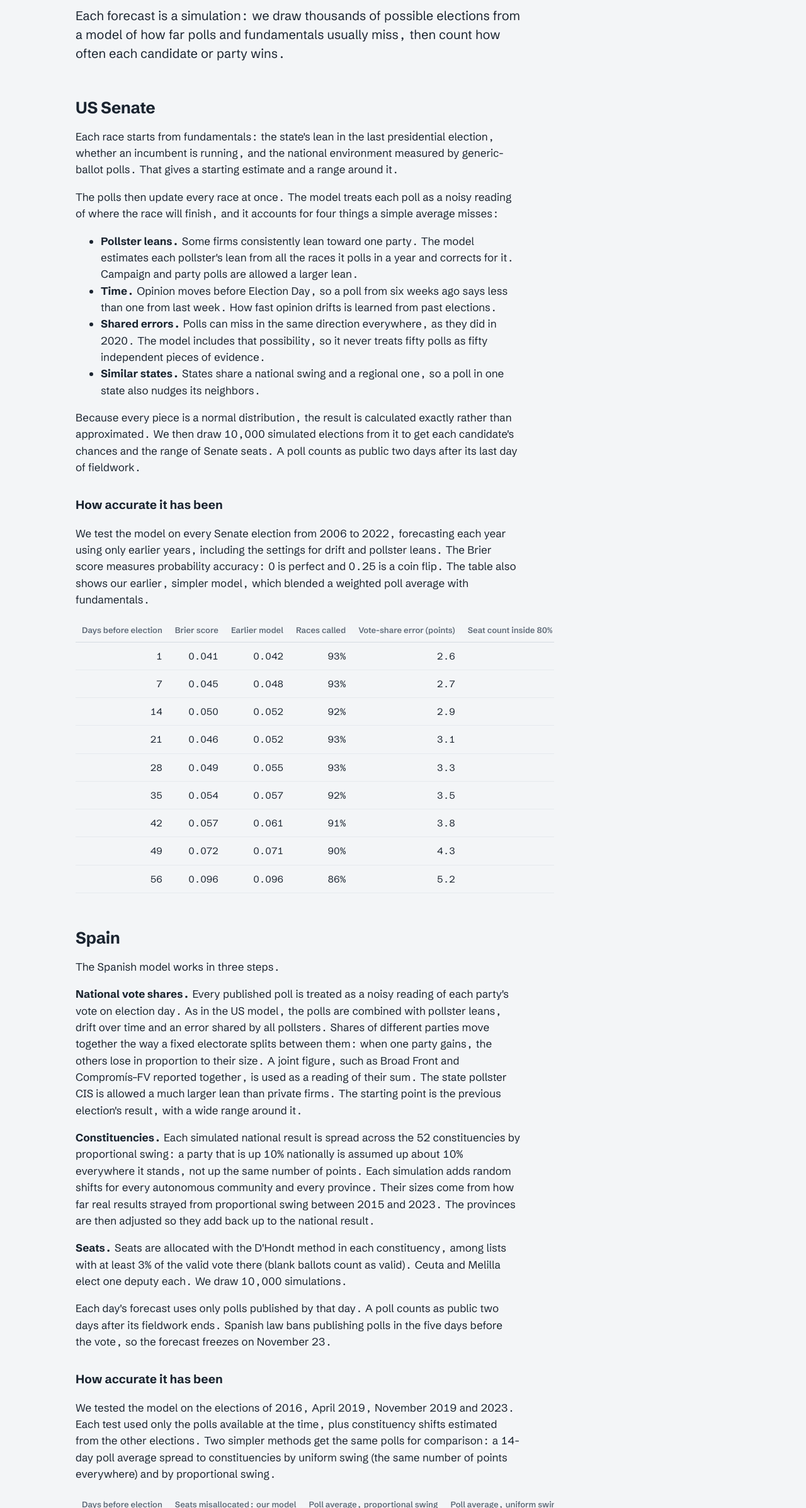
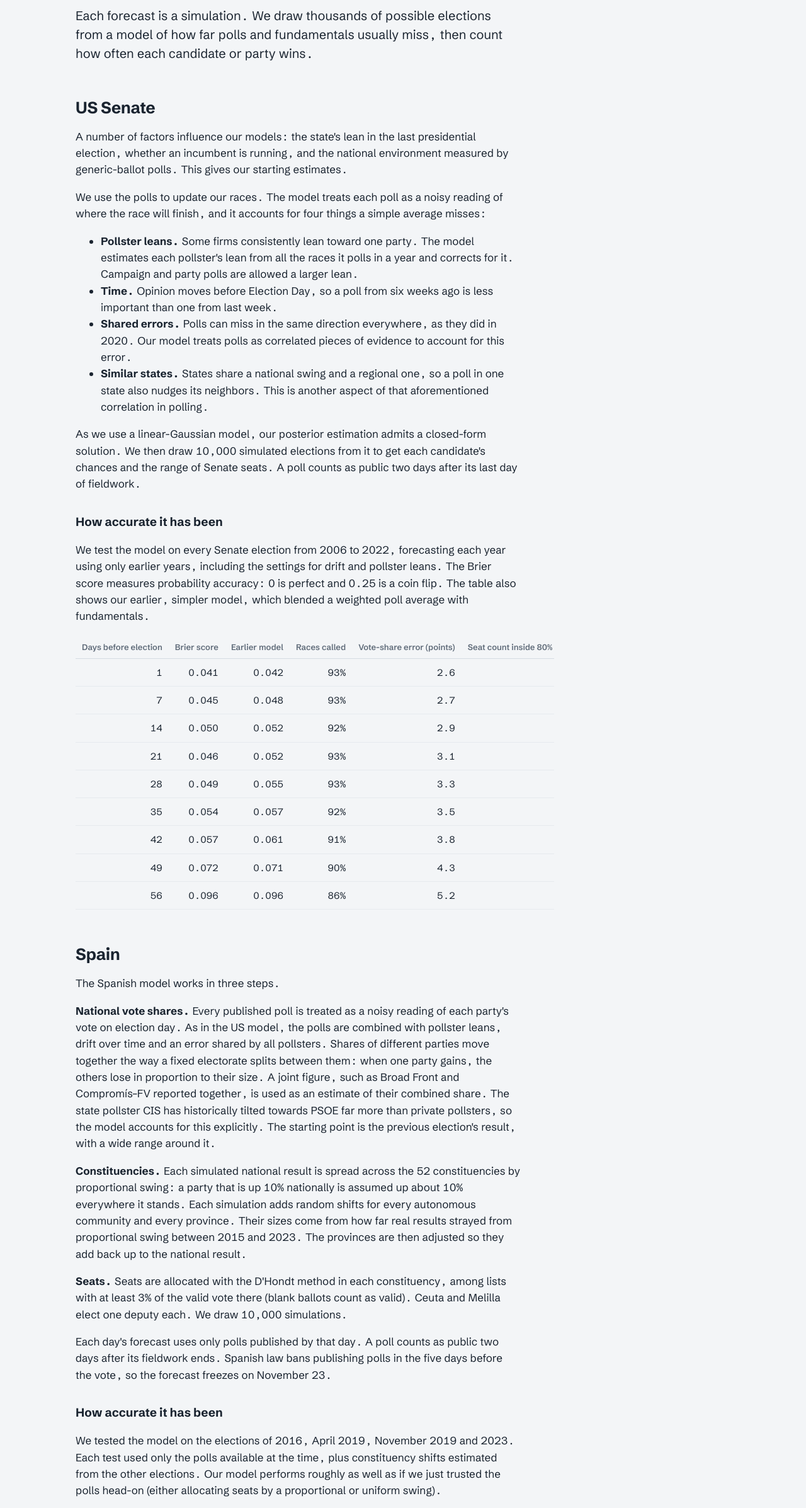
Before and after one commit to ZaMalik123/election-forecasts, a plain HTML site: page site/dist/methodology/index.html in a window 1280 px wide. Shown: the part 166-2560 px from the top of the page at 63% size. Drawn offline with Linux system fonts and the light colour scheme.

Commit message:
Revisions
Updated the methodology and added contact information.

```diff
--- a/site/dist/methodology/index.html
+++ b/site/dist/methodology/index.html
@@ -28,17 +28,17 @@
 
 <div class="prose">
 <h1>How the forecasts work</h1>
-<p class="lede">Each forecast is a simulation: we draw thousands of possible elections from a model of how far polls and fundamentals usually miss, then count how often each candidate or party wins.</p>
+<p class="lede">Each forecast is a simulation. We draw thousands of possible elections from a model of how far polls and fundamentals usually miss, then count how often each candidate or party wins.</p>
 <h2>US Senate</h2>
-<p>Each race starts from fundamentals: the state's lean in the last presidential election, whether an incumbent is running, and the national environment measured by generic-ballot polls. That gives a starting estimate and a range around it.</p>
-<p>The polls then update every race at once. The model treats each poll as a noisy reading of where the race will finish, and it accounts for four things a simple average misses:</p>
+<p>A number of factors influence our models: the state's lean in the last presidential election, whether an incumbent is running, and the national environment measured by generic-ballot polls. This gives our starting estimates.</p>
+<p>We use the polls to update our races. The model treats each poll as a noisy reading of where the race will finish, and it accounts for four things a simple average misses:</p>
 <ul>
 <li><strong>Pollster leans.</strong> Some firms consistently lean toward one party. The model estimates each pollster's lean from all the races it polls in a year and corrects for it. Campaign and party polls are allowed a larger lean.</li>
-<li><strong>Time.</strong> Opinion moves before Election Day, so a poll from six weeks ago says less than one from last week. How fast opinion drifts is learned from past elections.</li>
-<li><strong>Shared errors.</strong> Polls can miss in the same direction everywhere, as they did in 2020. The model includes that possibility, so it never treats fifty polls as fifty independent pieces of evidence.</li>
-<li><strong>Similar states.</strong> States share a national swing and a regional one, so a poll in one state also nudges its neighbors.</li>
+<li><strong>Time.</strong> Opinion moves before Election Day, so a poll from six weeks ago is less important than one from last week. </li>
+<li><strong>Shared errors.</strong> Polls can miss in the same direction everywhere, as they did in 2020. Our model treats polls as correlated pieces of evidence to account for this error.</li>
+<li><strong>Similar states.</strong> States share a national swing and a regional one, so a poll in one state also nudges its neighbors. This is another aspect of that aforementioned correlation in polling.</li>
 </ul>
-<p>Because every piece is a normal distribution, the result is calculated exactly rather than approximated. We then draw 10,000 simulated elections from it to get each candidate's chances and the range of Senate seats. A poll counts as public two days after its last day of fieldwork.</p>
+<p>As we use a linear-Gaussian model, our posterior estimation admits a closed-form solution. We then draw 10,000 simulated elections from it to get each candidate's chances and the range of Senate seats. A poll counts as public two days after its last day of fieldwork.</p>
 <h3>How accurate it has been</h3>
 <p>We test the model on every Senate election from 2006 to 2022, forecasting each year using only earlier years, including the settings for drift and pollster leans. The Brier score measures probability accuracy: 0 is perfect and 0.25 is a coin flip. The table also shows our earlier, simpler model, which blended a weighted poll average with fundamentals.</p>
 </div>
@@ -46,16 +46,16 @@
 <div class="prose">
 <h2 id="spain">Spain</h2>
 <p>The Spanish model works in three steps.</p>
-<p><strong>National vote shares.</strong> Every published poll is treated as a noisy reading of each party's vote on election day. As in the US model, the polls are combined with pollster leans, drift over time and an error shared by all pollsters. Shares of different parties move together the way a fixed electorate splits between them: when one party gains, the others lose in proportion to their size. A joint figure, such as Broad Front and Compromís–FV reported together, is used as a reading of their sum. The state pollster CIS is allowed a much larger lean than private firms. The starting point is the previous election's result, with a wide range around it.</p>
-<p><strong>Constituencies.</strong> Each simulated national result is spread across the 52 constituencies by proportional swing: a party that is up 10% nationally is assumed up about 10% everywhere it stands, not up the same number of points. Each simulation adds random shifts for every autonomous community and every province. Their sizes come from how far real results strayed from proportional swing between 2015 and 2023. The provinces are then adjusted so they add back up to the national result.</p>
+<p><strong>National vote shares.</strong> Every published poll is treated as a noisy reading of each party's vote on election day. As in the US model, the polls are combined with pollster leans, drift over time and an error shared by all pollsters. Shares of different parties move together the way a fixed electorate splits between them: when one party gains, the others lose in proportion to their size. A joint figure, such as Broad Front and Compromís–FV reported together, is used as an estimate of their combined share. The state pollster CIS has historically tilted towards PSOE far more than private pollsters, so the model accounts for this explicitly. The starting point is the previous election's result, with a wide range around it.</p>
+<p><strong>Constituencies.</strong> Each simulated national result is spread across the 52 constituencies by proportional swing: a party that is up 10% nationally is assumed up about 10% everywhere it stands. Each simulation adds random shifts for every autonomous community and every province. Their sizes come from how far real results strayed from proportional swing between 2015 and 2023. The provinces are then adjusted so they add back up to the national result.</p>
 <p><strong>Seats.</strong> Seats are allocated with the D'Hondt method in each constituency, among lists with at least 3% of the valid vote there (blank ballots count as valid). Ceuta and Melilla elect one deputy each. We draw 10,000 simulations.</p>
 <p>Each day's forecast uses only polls published by that day. A poll counts as public two days after its fieldwork ends. Spanish law bans publishing polls in the five days before the vote, so the forecast freezes on November 23.</p>
 <h3>How accurate it has been</h3>
-<p>We tested the model on the elections of 2016, April 2019, November 2019 and 2023. Each test used only the polls available at the time, plus constituency shifts estimated from the other elections. Two simpler methods get the same polls for comparison: a 14-day poll average spread to constituencies by uniform swing (the same number of points everywhere) and by proportional swing.</p>
+<p>We tested the model on the elections of 2016, April 2019, November 2019 and 2023. Each test used only the polls available at the time, plus constituency shifts estimated from the other elections. Our model performs roughly as well as if we just trusted the polls head-on (either allocating seats by a proportional or uniform swing).</p>
 </div>
 <div class='tablewrap' style='max-width: 760px'><table><thead><tr><th class='num'>Days before election</th><th class='num'>Seats misallocated: our model</th><th class='num'>Poll average, proportional swing</th><th class='num'>Poll average, uniform swing</th><th class='num'>Vote-share error (points)</th><th class='num'>Seat counts inside 80% range</th></tr></thead><tbody><tr><td class='num'>1</td><td class='num'>18</td><td class='num'>18</td><td class='num'>20</td><td class='num'>0.7</td><td class='num'>40 of 41</td></tr><tr><td class='num'>7</td><td class='num'>21</td><td class='num'>20</td><td class='num'>20</td><td class='num'>0.8</td><td class='num'>38 of 41</td></tr><tr><td class='num'>14</td><td class='num'>21</td><td class='num'>22</td><td class='num'>23</td><td class='num'>0.9</td><td class='num'>37 of 41</td></tr><tr><td class='num'>28</td><td class='num'>24</td><td class='num'>21</td><td class='num'>24</td><td class='num'>1.0</td><td class='num'>37 of 41</td></tr><tr><td class='num'>56</td><td class='num'>33</td><td class='num'>36</td><td class='num'>36</td><td class='num'>1.7</td><td class='num'>34 of 41</td></tr></tbody></table></div><p class='small'>Seats misallocated is half the sum, over all parties, of the gap between forecast and actual seats, averaged over the four elections. Our model's figure uses the most likely seat count given its central vote estimate.</p>
 <div class="prose">
-<p>With only four past elections, these numbers are rough. The model's seat error is roughly in line with the simple methods at every horizon: a little better at some, a little worse at others. Most of the remaining error comes from the polls themselves: in 2023 they underestimated the PSOE by more than three points, and in 2016 they overestimated Unidos Podemos by about as much. The model's main advantage is honest uncertainty. Across all four elections, about 9 in 10 parties' seat totals landed inside its 80% range, so if anything the ranges are slightly too wide.</p>
+<p>Our (slightly more) sophisticated model is roughly comparable to predicting just by polls alone. Our hope is to treat this as a learning experience and improve modeling/forecasting results as we study more elections moving forward. A benefit of our model is that we can provide honest uncertainty regarding our prediction. Across the previous four elections, about 9 in 10 parties' seat totals landed inside its 80% range, so if anything the ranges are slightly too wide.</p>
 <p>We set the model's drift, pollster-lean and shared-error settings in advance rather than fitting them to these four elections. Trying a range of alternatives changed the backtest very little.</p>
 <h2>Sources</h2>
 <ul>
```
Also changed, not shown: site/dist/about/index.html (+3 -1 lines), 1 other file.
